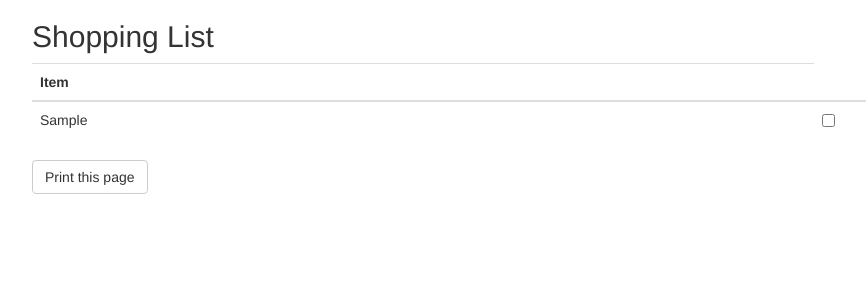
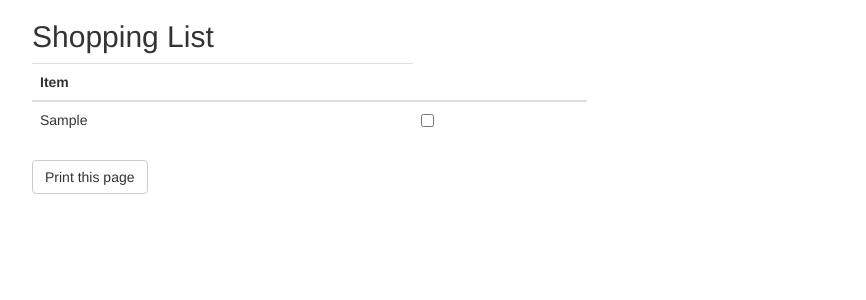
Before and after one commit to bacigaluped/cs3200, a Flask app: page /make_printable_shopping_list in a window 1280 px wide. Shown: the top 300 px of the page, without its empty margins (38-904 px from the left). Run offline with Flask 2, Linux system fonts and the light colour scheme; tables that the repository leaves empty hold one stand-in row (Sample ...); some libraries are stand-ins or nearby versions.

Commit message:
Made the shopping list narrower.

```diff
--- a/app/templates/shopping_list.html
+++ b/app/templates/shopping_list.html
@@ -3,7 +3,8 @@
 {% block app_content %}
 
 <h2>Shopping List</h2>
-
+<div class="row">
+    <div class="col-xs-6">
         <table class="table">
             <th>
                 Item
@@ -17,7 +18,8 @@
                 {% endfor %}
             </tbody>
         </table>
-
+    </div>
+</div>
 <button onclick="window.print()" class="btn btn-default">Print this page</button>
 
 
```
Lines whose indentation alone changed are shown as unchanged.
